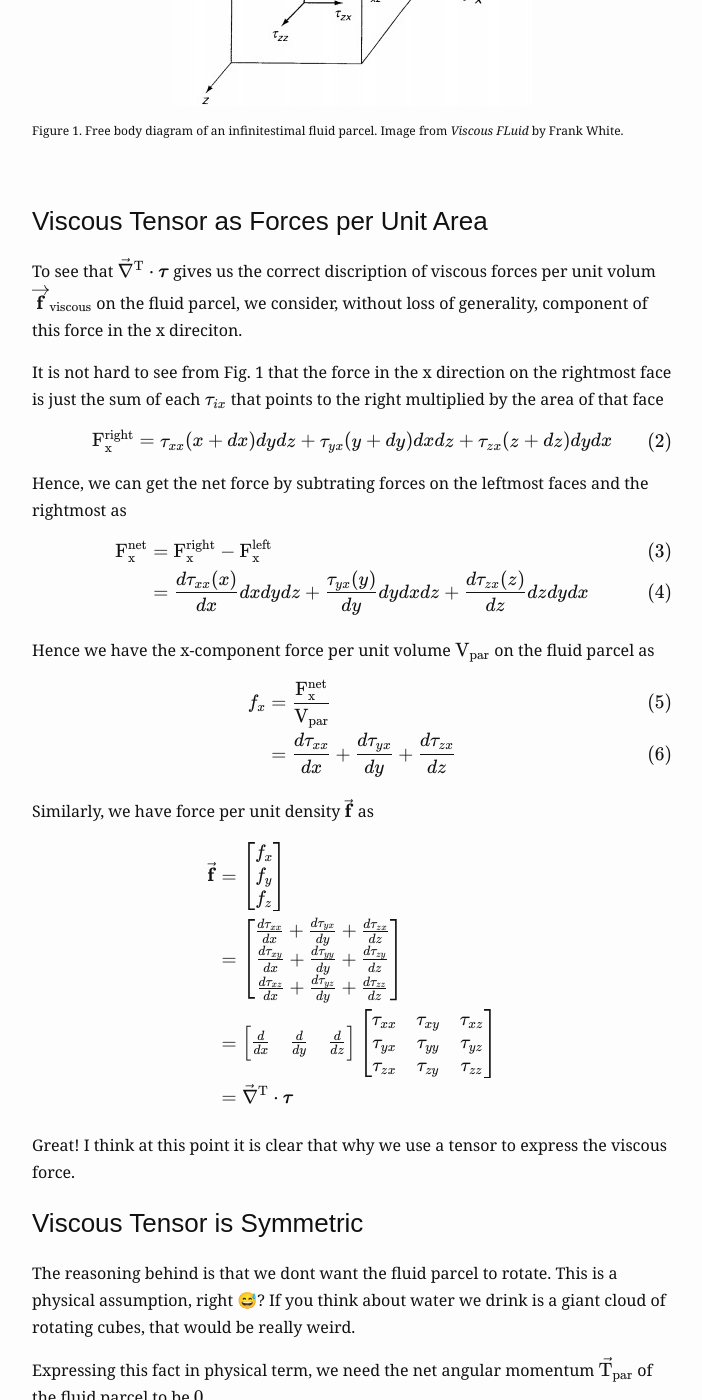
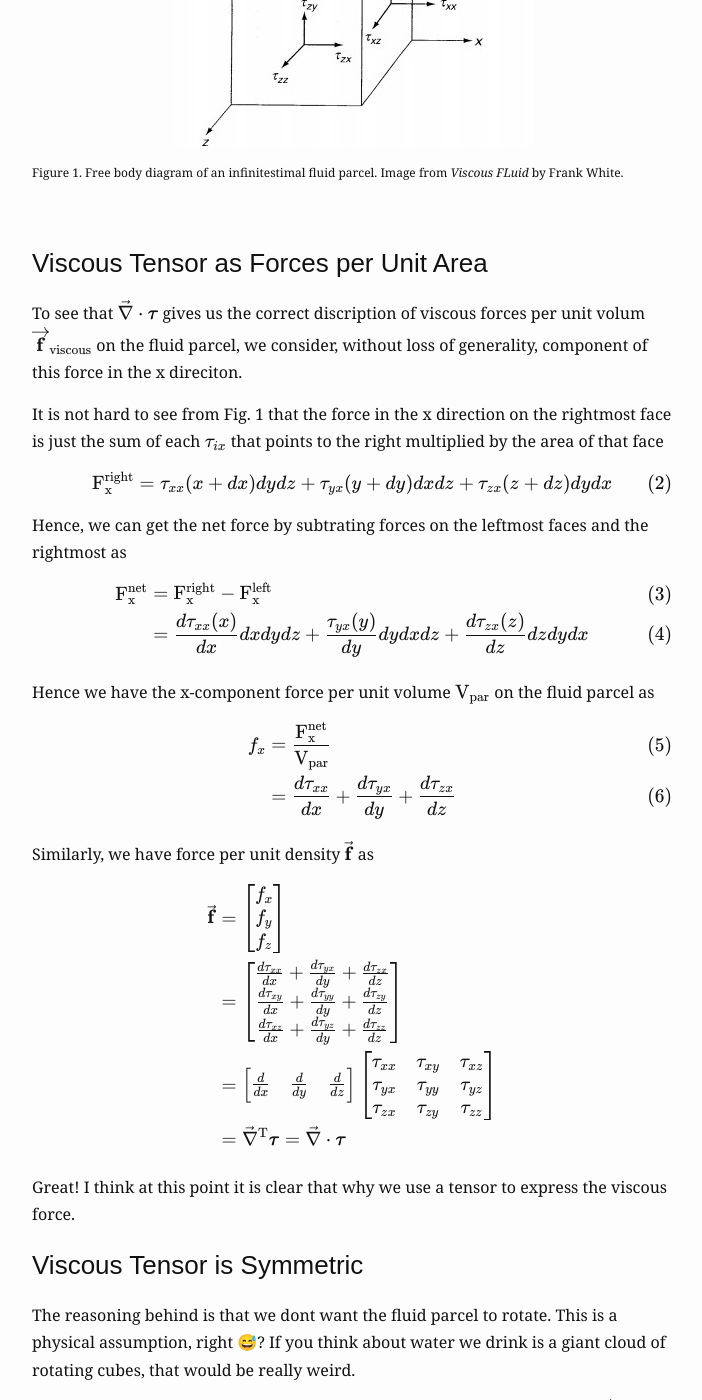
Before and after one commit to kizzhang/kizzhang.github.io, a Jekyll site: the page built from _posts/2022-01-22-viscous-fluid.md, in a window 1280 px wide and 1400 px high, scrolled down 1402 px. Shown: the whole window, without its empty margins (288-990 px from the left). Built offline with Jekyll 4.4.1, drawn with Linux system fonts in a browser that asks for light colours; nearby versions of some CDN libraries; some of the changed text lies outside the part shown.

Commit message:
Update 2022-01-22-viscous-fluid.md

```diff
--- a/_posts/2022-01-22-viscous-fluid.md
+++ b/_posts/2022-01-22-viscous-fluid.md
@@ -20,10 +20,12 @@
 Let's consider the famous Navier Stokes' Equation:
 
 \begin{equation}
-\frac{D (\rho \vec{u})}{D t} = -\vec{\nabla} \cdot \vec{P}+\vec{\nabla}^\mathrm{T}\cdot \pmb{\tau}+\rho \vec{f},
+\frac{D (\rho \vec{u})}{D t} = -\vec{\nabla} \cdot \vec{P}+\vec{\nabla}\cdot \pmb{\tau}+\rho \vec{f},
 \end{equation}
 
-where $$\frac{D}{Dt}$$ is the total time derivative, $$ \rho$$ is the density of fluid, $$\vec{P}$$ is the pressure, and $$\vec{f}$$ is some other forces on the fluid. Here, for Cartesian coordinate $$(x,y,z) \in \reals^3$$,
+where $$\frac{D}{Dt}$$ is the total time derivative, $$ \rho$$ is the density of fluid, $$\vec{P}$$ is the pressure, and $$\vec{f}$$ is some other forces on the fluid. $$\cdot$$ denotes inner product.
+
+Here, for Cartesian coordinate $$(x,y,z) \in \reals^3$$,
 
 $$
 \begin{aligned}
@@ -48,7 +50,7 @@
 <br />
 ### Viscous Tensor as Forces per Unit Area
 
-To see that $$\vec{\nabla}^\mathrm{T}\cdot \pmb{\tau}$$ gives us the correct discription of viscous forces per unit volum $$\overrightarrow{\mathrm{\bf{f}}}_{\mathrm{viscous}}$$ on the fluid parcel, we consider, without loss of generality, component of this force in the x direciton.
+To see that $$\vec{\nabla}\cdot \pmb{\tau}$$ gives us the correct discription of viscous forces per unit volum $$\overrightarrow{\mathrm{\bf{f}}}_{\mathrm{viscous}}$$ on the fluid parcel, we consider, without loss of generality, component of this force in the x direciton.
 
 It is not hard to see from Fig. 1 that the force in the x direction on the rightmost face is just the sum of each $$\tau_{ix}$$ that points to the right multiplied by the area of that face
 
@@ -99,7 +101,7 @@
         \tau_{yx} & \tau_{yy} & \tau_{yz} \\
         \tau_{zx} & \tau_{zy} & \tau_{zz}
    \end{bmatrix} \\
-&= \vec{\nabla}^\mathrm{T} \cdot \pmb{\tau}
+&= \vec{\nabla}^\mathrm{T} \pmb{\tau} =\vec{\nabla} \cdot \pmb{\tau}
 
 \end{aligned}
 $$
```
